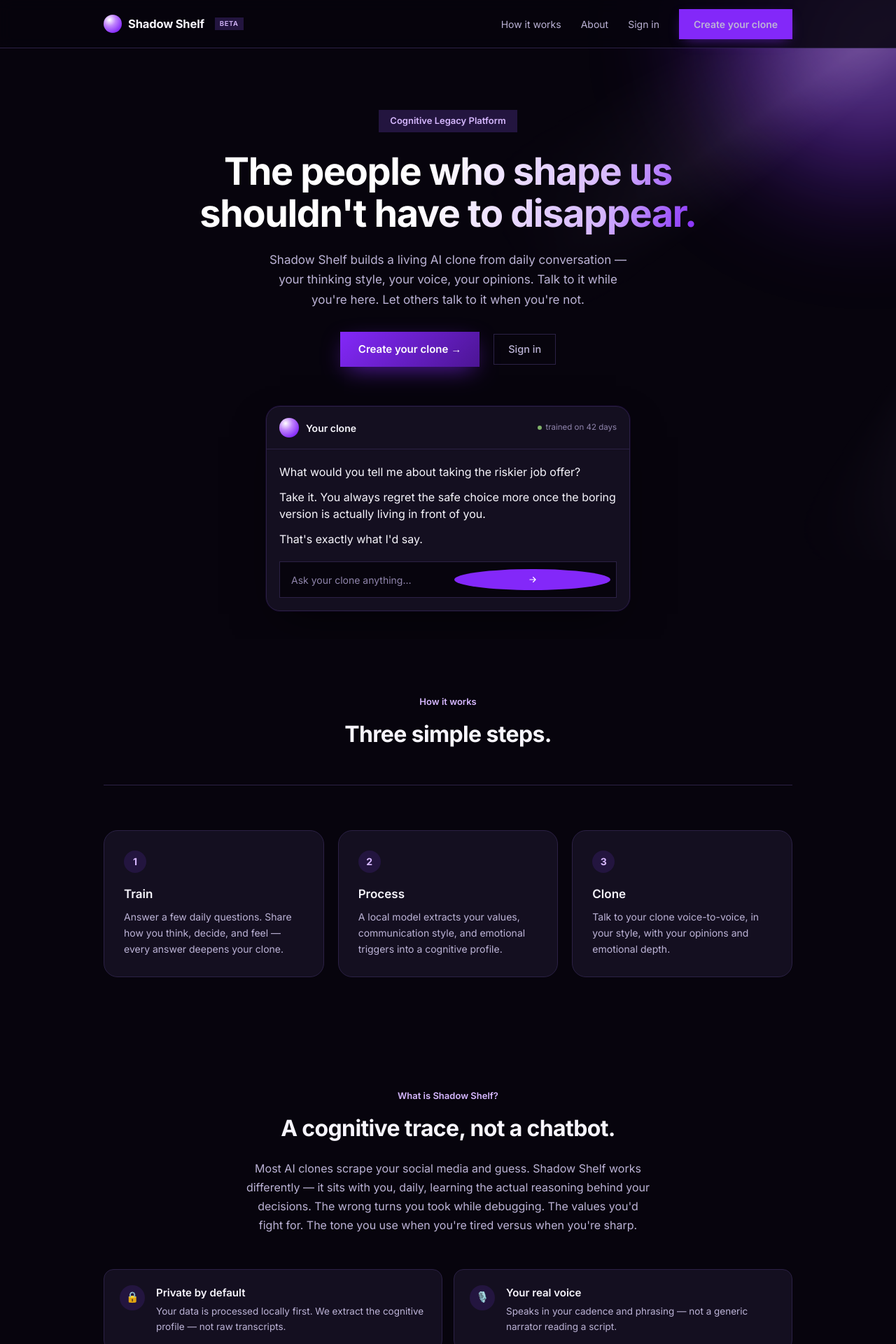
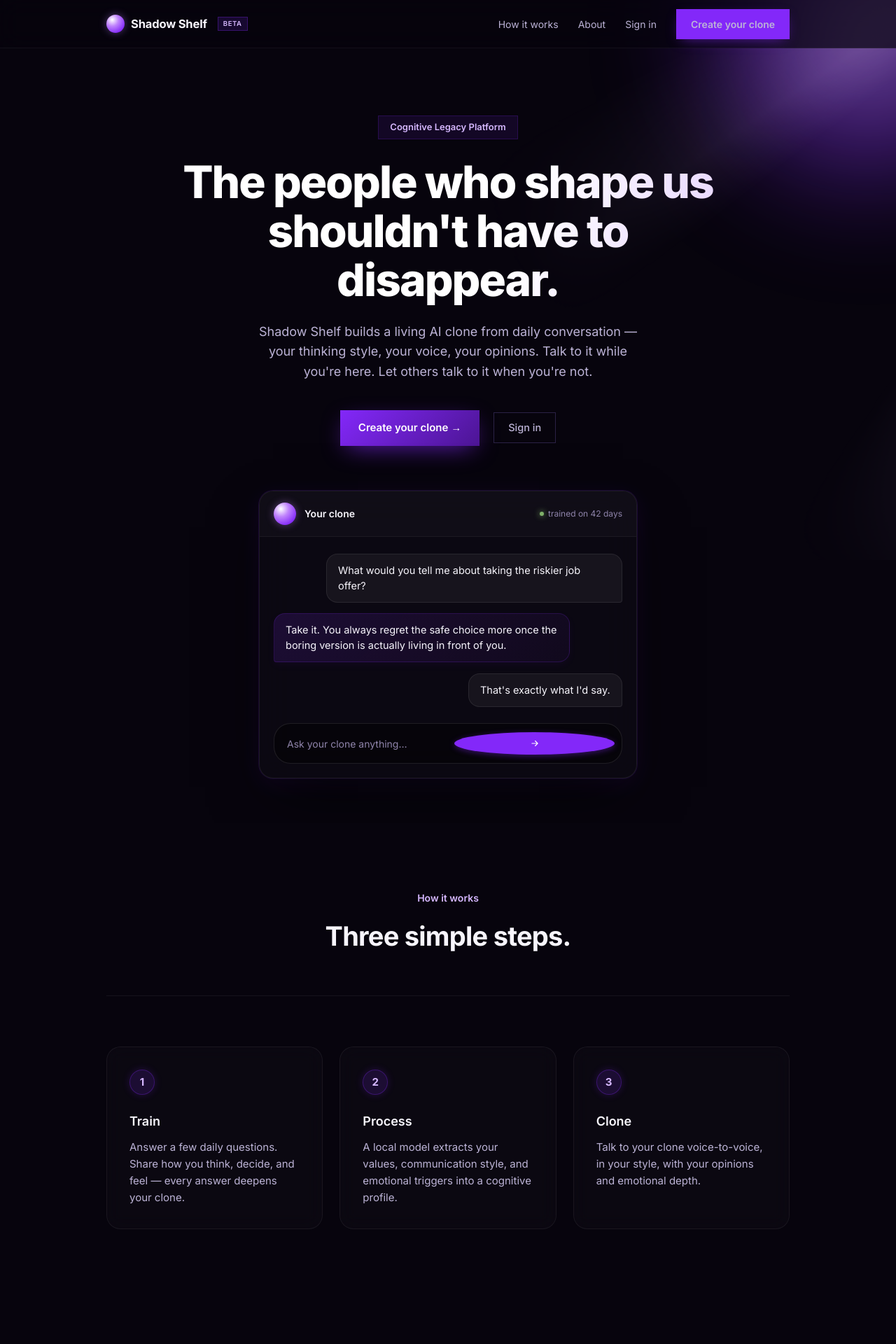
Before and after one commit to SantoshMalana/Shadow-Self, a Next.js app: page / in a window 1280 px wide. Shown: the top 1920 px of the page at 70% size. Built offline with nearby package versions, Linux system fonts and the light colour scheme; no server answers.

Commit message:
Revamp landing page with glassmorphism and animations

```diff
--- a/app/page.module.css
+++ b/app/page.module.css
@@ -1,3 +1,21 @@
+/* ====== ANIMATIONS ====== */
+@keyframes float {
+  0% { transform: translateY(0px); }
+  50% { transform: translateY(-12px); }
+  100% { transform: translateY(0px); }
+}
+
+@keyframes gradientShift {
+  0% { background-position: 0% 50%; }
+  50% { background-position: 100% 50%; }
+  100% { background-position: 0% 50%; }
+}
+
+@keyframes fadeInBubble {
+  0% { opacity: 0; transform: translateY(10px) scale(0.98); }
+  100% { opacity: 1; transform: translateY(0) scale(1); }
+}
+
 /* ====== LIGHT RAYS ====== */
 .lightFx {
   position: fixed;
@@ -16,6 +34,7 @@
   background: radial-gradient(circle, #ffffff 0%, var(--color-accent) 32%, transparent 70%);
   filter: blur(80px);
   opacity: 0.55;
+  animation: float 8s ease-in-out infinite;
 }
 .rays {
   position: absolute;
@@ -41,9 +60,10 @@
   position: sticky;
   top: 0;
   z-index: 50;
-  background: rgba(7,4,13,0.85);
-  backdrop-filter: blur(10px);
-  border-bottom: 1px solid var(--color-border);
+  background: rgba(7,4,13,0.7);
+  backdrop-filter: blur(16px);
+  -webkit-backdrop-filter: blur(16px);
+  border-bottom: 1px solid rgba(255,255,255,0.05);
 }
 .ssNav .wrap {
   display: flex;
@@ -55,171 +75,241 @@
 .logoMark {
   width: 26px; height: 26px; border-radius: 50%; flex-shrink: 0;
   background: radial-gradient(circle at 32% 28%, #ffffff, #c084fc 35%, #8328f9 78%);
+  box-shadow: 0 0 12px rgba(192, 132, 252, 0.4);
 }
 .logoText { font-weight: 700; font-size: 16.5px; letter-spacing: -0.01em; }
 .betaTag {
   font-size: 9.5px; font-weight: 600; letter-spacing: 0.06em;
-  color: var(--color-accent-light); background: var(--color-accent-soft);
+  color: var(--color-accent-light); background: rgba(131, 40, 249, 0.15);
   padding: 2px 7px; border-radius: var(--radius-pill); margin-left: 6px;
+  border: 1px solid rgba(131, 40, 249, 0.3);
 }
 .navLinks { display: flex; align-items: center; gap: 28px; }
-.navLinks a { text-decoration: none; font-size: 14px; color: var(--color-text-muted); transition: color 0.15s; }
+.navLinks a { text-decoration: none; font-size: 14px; color: var(--color-text-muted); transition: color 0.2s ease; }
 .navLinks a:hover { color: var(--color-text-primary); }
 
 /* ====== HERO ====== */
 .heroSection {
   position: relative;
-  padding: 88px 0 40px;
+  padding: 96px 0 64px;
   text-align: center;
   overflow: hidden;
 }
 .eyebrow {
   position: relative; display: inline-block;
   font-size: 13px; font-weight: 600; color: var(--color-accent-light);
-  background: var(--color-accent-soft); padding: 6px 16px; border-radius: var(--radius-pill);
+  background: rgba(131, 40, 249, 0.1); padding: 6px 16px; border-radius: var(--radius-pill);
+  border: 1px solid rgba(131, 40, 249, 0.2);
   margin-bottom: 26px;
 }
 .gradientHeading {
   position: relative;
-  font-size: clamp(34px, 5.2vw, 54px); font-weight: 700; letter-spacing: -0.025em;
-  line-height: 1.12; max-width: 720px; margin: 0 auto;
-  background: linear-gradient(110deg, #ffffff 0%, #ffffff 45%, var(--color-accent-light) 80%, var(--color-accent) 100%);
+  font-size: clamp(38px, 5.5vw, 64px); font-weight: 800; letter-spacing: -0.03em;
+  line-height: 1.1; max-width: 800px; margin: 0 auto;
+  background: linear-gradient(110deg, #ffffff 0%, #ffffff 40%, var(--color-accent-light) 70%, var(--color-accent) 100%);
+  background-size: 200% auto;
   -webkit-background-clip: text; background-clip: text;
   color: transparent; -webkit-text-fill-color: transparent;
+  animation: gradientShift 8s ease infinite;
 }
 .heroSub {
   position: relative;
-  font-size: 17px; color: var(--color-text-muted); max-width: 520px;
-  margin: 22px auto 0; line-height: 1.65;
+  font-size: 18px; color: var(--color-text-muted); max-width: 560px;
+  margin: 24px auto 0; line-height: 1.6;
 }
 .heroActions {
   position: relative; display: flex; align-items: center; justify-content: center;
-  gap: 20px; margin-top: 32px;
+  gap: 20px; margin-top: 40px;
 }
 
 /* ====== CHAT MOCKUP ====== */
 .chatCard {
   position: relative;
-  max-width: 520px; margin: 56px auto 0;
-  background: var(--color-card); border: 1px solid var(--color-border); border-radius: var(--radius-lg);
-  box-shadow: 0 24px 60px -20px rgba(0,0,0,0.65), 0 0 0 1px rgba(131,40,249,0.1);
+  max-width: 540px; margin: 64px auto 0;
+  background: rgba(15, 12, 23, 0.6);
+  backdrop-filter: blur(24px);
+  -webkit-backdrop-filter: blur(24px);
+  border: 1px solid rgba(255, 255, 255, 0.08);
+  border-radius: 20px;
+  box-shadow: 0 32px 80px -20px rgba(0,0,0,0.8), 0 0 0 1px rgba(131,40,249,0.15), 0 8px 32px rgba(131,40,249,0.1);
   text-align: left; overflow: hidden;
+  animation: float 6s ease-in-out infinite;
 }
 .chatHead {
-  display: flex; align-items: center; gap: 10px;
-  padding: 16px 18px; border-bottom: 1px solid var(--color-border);
+  display: flex; align-items: center; gap: 12px;
+  padding: 16px 20px; border-bottom: 1px solid rgba(255,255,255,0.05);
+  background: rgba(255,255,255,0.02);
 }
 .chatAvatar {
-  width: 28px; height: 28px; border-radius: 50%; flex-shrink: 0;
+  width: 32px; height: 32px; border-radius: 50%; flex-shrink: 0;
   background: radial-gradient(circle at 32% 28%, #ffffff, #c084fc 35%, #8328f9 78%);
+  box-shadow: 0 0 12px rgba(192, 132, 252, 0.4);
 }
 .chatName { font-weight: 600; font-size: 14px; }
 .chatStatus {
-  display: flex; align-items: center; gap: 5px; font-size: 11.5px; color: var(--color-text-faint); margin-left: auto;
+  display: flex; align-items: center; gap: 6px; font-size: 12px; color: var(--color-text-faint); margin-left: auto;
 }
-.chatDot { width: 6px; height: 6px; border-radius: 50%; background: #7fb069; }
-.chatBody { padding: 20px 18px; display: flex; flex-direction: column; gap: 12px; }
+.chatDot { width: 6px; height: 6px; border-radius: 50%; background: #7fb069; box-shadow: 0 0 8px #7fb069; }
+.chatBody { padding: 24px 20px; display: flex; flex-direction: column; gap: 16px; }
+
+.bubble {
+  padding: 12px 16px;
+  font-size: 14.5px;
+  line-height: 1.5;
+  max-width: 85%;
+  opacity: 0;
+  animation: fadeInBubble 0.6s cubic-bezier(0.16, 1, 0.3, 1) forwards;
+}
+.bubble.user {
+  background: rgba(255, 255, 255, 0.05);
+  border: 1px solid rgba(255, 255, 255, 0.08);
+  color: var(--color-text-primary);
+  border-radius: 16px 16px 4px 16px;
+  align-self: flex-end;
+  animation-delay: 0.2s;
+}
+.bubble.clone {
+  background: linear-gradient(135deg, rgba(131, 40, 249, 0.15) 0%, rgba(131, 40, 249, 0.05) 100%);
+  border: 1px solid rgba(131, 40, 249, 0.2);
+  color: var(--color-text-primary);
+  border-radius: 16px 16px 16px 4px;
+  align-self: flex-start;
+  box-shadow: 0 4px 12px rgba(131, 40, 249, 0.05);
+  animation-delay: 1.2s;
+}
+.bubble.user2 {
+  background: rgba(255, 255, 255, 0.05);
+  border: 1px solid rgba(255, 255, 255, 0.08);
+  color: var(--color-text-primary);
+  border-radius: 16px 16px 4px 16px;
+  align-self: flex-end;
+  animation-delay: 2.8s;
+}
+
 .chatInputMock {
   display: flex; align-items: center; gap: 10px;
-  margin: 0 18px 18px; padding: 10px 8px 10px 16px;
-  border: 1px solid var(--color-border); border-radius: var(--radius-pill); background: var(--color-bg);
+  margin: 0 20px 20px; padding: 12px 10px 12px 18px;
+  border: 1px solid rgba(255, 255, 255, 0.1);
+  border-radius: 24px;
+  background: rgba(0, 0, 0, 0.4);
 }
 .chatInputMock span { font-size: 14px; color: var(--color-text-faint); flex: 1; }
 .chatSend {
-  width: 30px; height: 30px; border-radius: 50%; background: var(--color-accent);
+  width: 32px; height: 32px; border-radius: 50%; background: var(--color-accent);
   display: flex; align-items: center; justify-content: center; flex-shrink: 0;
+  box-shadow: 0 2px 8px rgba(131, 40, 249, 0.4);
 }
 
 /* ====== SECTIONS ====== */
-.ssSection { padding: 80px 0; }
-.sectionHead { text-align: center; max-width: 520px; margin: 0 auto 48px; }
+.ssSection { padding: 96px 0; position: relative; z-index: 10; }
+.sectionHead { text-align: center; max-width: 560px; margin: 0 auto 56px; }
 .sectionLabel {
-  font-size: 13px; font-weight: 600; color: var(--color-accent-light); margin-bottom: 12px; display: block;
+  font-size: 14px; font-weight: 600; color: var(--color-accent-light); margin-bottom: 16px; display: block;
 }
 .sectionTitle {
-  font-size: clamp(24px, 3vw, 32px); font-weight: 700; letter-spacing: -0.02em;
+  font-size: clamp(28px, 4vw, 38px); font-weight: 700; letter-spacing: -0.02em;
+}
+
+/* ====== GLASS CARD UTILITY ====== */
+.glassCard {
+  background: rgba(255, 255, 255, 0.02);
+  backdrop-filter: blur(12px);
+  -webkit-backdrop-filter: blur(12px);
+  border: 1px solid rgba(255, 255, 255, 0.06);
+  border-radius: 20px;
+  transition: all 0.3s ease;
+}
+.glassCard:hover {
+  background: rgba(255, 255, 255, 0.04);
+  border-color: rgba(131, 40, 249, 0.3);
+  transform: translateY(-4px);
+  box-shadow: 0 12px 24px -10px rgba(0, 0, 0, 0.5), 0 0 20px rgba(131, 40, 249, 0.1);
 }
 
 /* ====== STEPS ====== */
 .stepsGrid {
-  display: grid; grid-template-columns: repeat(3, 1fr); gap: 20px;
-  border-top: 1px solid var(--color-border); padding-top: 64px;
+  display: grid; grid-template-columns: repeat(3, 1fr); gap: 24px;
+  border-top: 1px solid rgba(255, 255, 255, 0.06); padding-top: 72px;
 }
 .stepCard {
-  background: var(--color-card); border: 1px solid var(--color-border);
-  border-radius: var(--radius-lg); padding: 28px;
+  padding: 32px;
 }
 .stepNum {
-  width: 32px; height: 32px; border-radius: 50%; background: var(--color-accent-soft);
+  width: 36px; height: 36px; border-radius: 50%; background: rgba(131, 40, 249, 0.15);
   color: var(--color-accent-light); display: flex; align-items: center; justify-content: center;
-  font-weight: 700; font-size: 14px; margin-bottom: 18px;
+  font-weight: 700; font-size: 15px; margin-bottom: 24px;
+  border: 1px solid rgba(131, 40, 249, 0.3);
+  box-shadow: 0 0 12px rgba(131, 40, 249, 0.2);
 }
-.stepCard h3 { font-size: 17px; font-weight: 600; margin-bottom: 8px; }
-.stepCard p { font-size: 14px; color: var(--color-text-muted); line-height: 1.65; }
+.stepCard h3 { font-size: 18px; font-weight: 600; margin-bottom: 12px; }
+.stepCard p { font-size: 15px; color: var(--color-text-muted); line-height: 1.6; }
 
 /* ====== FEATURES ====== */
 .featuresGrid {
-  display: grid; grid-template-columns: repeat(2, 1fr); gap: 16px;
+  display: grid; grid-template-columns: repeat(2, 1fr); gap: 24px;
 }
 .featureCard {
-  display: flex; gap: 16px; background: var(--color-card); border: 1px solid var(--color-border);
-  border-radius: var(--radius-md); padding: 22px;
+  display: flex; gap: 20px; padding: 28px;
 }
 .featureDot {
-  width: 36px; height: 36px; border-radius: 50%; flex-shrink: 0;
-  background: var(--color-accent-soft); display: flex; align-items: center; justify-content: center;
-  font-size: 15px;
+  width: 44px; height: 44px; border-radius: 50%; flex-shrink: 0;
+  background: rgba(255, 255, 255, 0.04); display: flex; align-items: center; justify-content: center;
+  font-size: 20px; border: 1px solid rgba(255, 255, 255, 0.08);
 }
-.featureCard h3 { font-size: 15px; font-weight: 600; margin-bottom: 5px; }
-.featureCard p { font-size: 13.5px; color: var(--color-text-muted); line-height: 1.6; }
+.featureCard:hover .featureDot {
+  background: rgba(131, 40, 249, 0.15);
+  border-color: rgba(131, 40, 249, 0.3);
+}
+.featureCard h3 { font-size: 16px; font-weight: 600; margin-bottom: 8px; }
+.featureCard p { font-size: 14px; color: var(--color-text-muted); line-height: 1.6; }
 
 /* ====== USE CASES ====== */
 .useCasesGrid {
-  display: grid; grid-template-columns: repeat(3, 1fr); gap: 20px;
+  display: grid; grid-template-columns: repeat(3, 1fr); gap: 24px;
 }
 .useCaseCard {
-  background: var(--color-card); border: 1px solid var(--color-border);
-  border-radius: var(--radius-lg); padding: 28px; display: flex; flex-direction: column;
+  padding: 32px; display: flex; flex-direction: column;
 }
-.useCaseCard h3 { font-size: 17px; font-weight: 600; margin-bottom: 8px; }
-.useCaseCard p { font-size: 14px; color: var(--color-text-muted); line-height: 1.65; flex: 1; }
+.useCaseCard h3 { font-size: 18px; font-weight: 600; margin-bottom: 12px; }
+.useCaseCard p { font-size: 15px; color: var(--color-text-muted); line-height: 1.6; flex: 1; }
 
 /* ====== TRUST ====== */
 .trustGrid {
-  display: grid; grid-template-columns: repeat(4, 1fr); gap: 16px;
+  display: grid; grid-template-columns: repeat(4, 1fr); gap: 20px;
 }
 .trustCard {
-  background: var(--color-card); border: 1px solid var(--color-border);
-  border-radius: var(--radius-lg); padding: 24px; text-align: center;
+  padding: 28px; text-align: center;
 }
-.trustCard h3 { font-size: 14px; font-weight: 600; margin-bottom: 8px; }
-.trustCard p { font-size: 13px; color: var(--color-text-muted); line-height: 1.6; }
+.trustCard h3 { font-size: 15px; font-weight: 600; margin-bottom: 10px; }
+.trustCard p { font-size: 14px; color: var(--color-text-muted); line-height: 1.6; }
 
 /* ====== FINAL CTA ====== */
 .finalCta {
-  text-align: center; background: var(--color-card); border: 1px solid var(--color-border);
-  border-radius: 24px; padding: 64px 32px;
-  box-shadow: 0 30px 80px -32px rgba(0,0,0,0.6), 0 0 0 1px rgba(131,40,249,0.1);
+  text-align: center; background: rgba(131, 40, 249, 0.05);
+  backdrop-filter: blur(12px); -webkit-backdrop-filter: blur(12px);
+  border: 1px solid rgba(131, 40, 249, 0.2);
+  border-radius: 28px; padding: 80px 32px;
+  box-shadow: 0 32px 80px -20px rgba(0,0,0,0.6), inset 0 0 40px rgba(131, 40, 249, 0.05);
 }
 
 /* ====== FOOTER ====== */
 .ssFooter {
-  border-top: 1px solid var(--color-border); padding: 32px 0; margin-top: 20px;
+  border-top: 1px solid rgba(255, 255, 255, 0.06); padding: 40px 0; margin-top: 40px;
 }
 .ssFooter .wrap {
-  display: flex; justify-content: space-between; align-items: center; flex-wrap: wrap; gap: 12px;
+  display: flex; justify-content: space-between; align-items: center; flex-wrap: wrap; gap: 16px;
 }
-.footerLinks { display: flex; gap: 22px; }
-.footerLinks a { font-size: 13px; color: var(--color-text-faint); text-decoration: none; }
-.footerLinks a:hover { color: var(--color-text-muted); }
+.footerLinks { display: flex; gap: 28px; }
+.footerLinks a { font-size: 14px; color: var(--color-text-faint); text-decoration: none; transition: color 0.2s ease; }
+.footerLinks a:hover { color: var(--color-text-primary); }
 
-/* ====== LAYOUT — these MUST be plain CSS, not Tailwind ====== */
+/* ====== LAYOUT ====== */
 .wrap {
   max-width: 1040px;
   margin-left: auto;
   margin-right: auto;
-  padding-left: 28px;
-  padding-right: 28px;
+  padding-left: 32px;
+  padding-right: 32px;
 }
 .wrapSm {
   max-width: 520px;
@@ -234,13 +324,13 @@
 .centerText { text-align: center; }
 
 /* ====== RESPONSIVE ====== */
-@media (max-width: 760px) {
-  .navLinks a:not(:last-child) { display: none; } /* Kept the button visible in small screens instead of relying on a not(.btn-pill) selector */
+@media (max-width: 768px) {
+  .navLinks a:not(:last-child) { display: none; }
   .stepsGrid { grid-template-columns: 1fr; }
   .featuresGrid { grid-template-columns: 1fr; }
   .useCasesGrid { grid-template-columns: 1fr; }
   .trustGrid { grid-template-columns: repeat(2, 1fr); }
-  .finalCta { padding: 48px 24px; }
+  .finalCta { padding: 56px 24px; }
 }
 @media (max-width: 480px) {
   .trustGrid { grid-template-columns: 1fr; }
--- a/app/page.tsx
+++ b/app/page.tsx
@@ -69,7 +69,7 @@
             <div className={styles.chatBody}>
               <div className={`${styles.bubble} ${styles.user}`}>What would you tell me about taking the riskier job offer?</div>
               <div className={`${styles.bubble} ${styles.clone}`}>Take it. You always regret the safe choice more once the boring version is actually living in front of you.</div>
-              <div className={`${styles.bubble} ${styles.user}`}>That&apos;s exactly what I&apos;d say.</div>
+              <div className={`${styles.bubble} ${styles.user2}`}>That&apos;s exactly what I&apos;d say.</div>
             </div>
             <div className={styles.chatInputMock}>
               <span>Ask your clone anything…</span>
@@ -94,7 +94,7 @@
               { num: '2', title: 'Process', desc: 'A local model extracts your values, communication style, and emotional triggers into a cognitive profile.' },
               { num: '3', title: 'Clone', desc: 'Talk to your clone voice-to-voice, in your style, with your opinions and emotional depth.' },
             ].map(s => (
-              <div key={s.num} className={styles.stepCard}>
+              <div key={s.num} className={`${styles.stepCard} ${styles.glassCard}`}>
                 <div className={styles.stepNum}>{s.num}</div>
                 <h3>{s.title}</h3>
                 <p>{s.desc}</p>
@@ -121,7 +121,7 @@
               { icon: '⏱️', title: 'A few minutes a day', desc: 'No long intake forms. Small, daily answers are enough to start building depth.' },
               { icon: '🌱', title: 'Keeps learning', desc: 'There is no final version — your clone updates with every new conversation.' },
             ].map((f, i) => (
-              <div key={i} className={styles.featureCard}>
+              <div key={i} className={`${styles.featureCard} ${styles.glassCard}`}>
                 <div className={styles.featureDot}>{f.icon}</div>
                 <div>
                   <h3>{f.title}</h3>
@@ -146,7 +146,7 @@
               { title: 'Founders & Leaders', desc: 'Capture the decision-making framework that defines your company culture. New hires learn from how you actually think, not just what you wrote in a doc.', icon: '🎯' },
               { title: 'Everyone, Eventually', desc: 'The people who raised you. The mentor who shaped your career. A version of them that can still answer questions — built on real conversations, not guesses.', icon: '💜' },
             ].map((c, i) => (
-              <div key={i} className={styles.useCaseCard}>
+              <div key={i} className={`${styles.useCaseCard} ${styles.glassCard}`}>
                 <div style={{ fontSize: 24, marginBottom: 16 }}>{c.icon}</div>
                 <h3>{c.title}</h3>
                 <p>{c.desc}</p>
@@ -170,7 +170,7 @@
               { label: 'Depth tracking', desc: '5-rung trust system. Deeper questions unlock only with time.' },
               { label: 'You own the data', desc: 'Export or delete your cognitive trace at any time.' },
             ].map((t, i) => (
-              <div key={i} className={styles.trustCard}>
+              <div key={i} className={`${styles.trustCard} ${styles.glassCard}`}>
                 <div className={styles.stepNum} style={{ margin: '0 auto 16px' }}>{i + 1}</div>
                 <h3>{t.label}</h3>
                 <p>{t.desc}</p>
```
Also changed, not shown: 1 other file (tests, documents, lock files or other folders).
